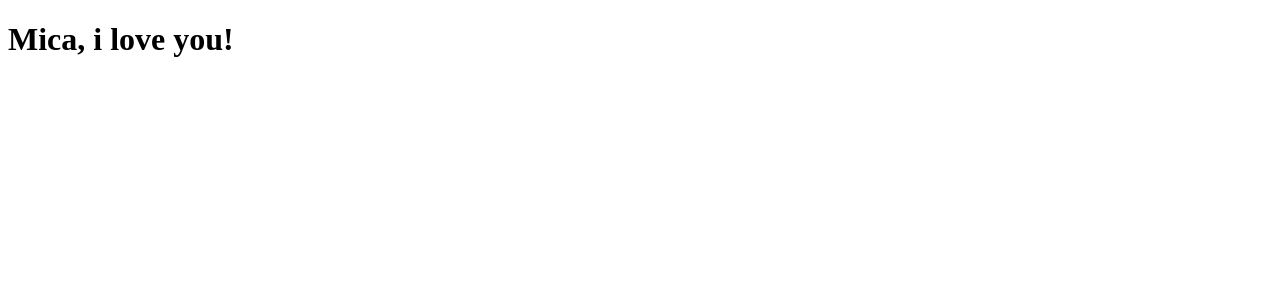
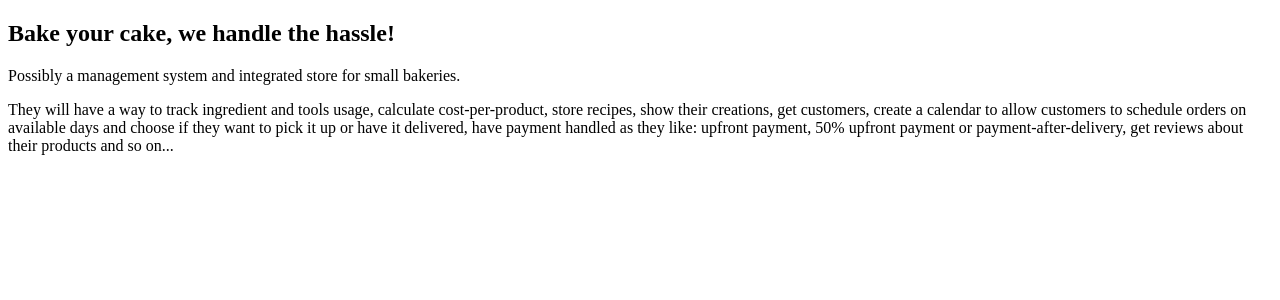
Before and after one commit to dev-joaovitor/clone-tabnews, a Next.js app: page / in a window 1280 px wide. Shown: the top 300 px of the page. Built offline with nearby package versions, Linux system fonts and the light colour scheme.

Commit message:
bake your cake, we handle the hassle!

```diff
--- a/pages/index.js
+++ b/pages/index.js
@@ -1,5 +1,24 @@
 function Home() {
-  return <h1>Mica, i love you!</h1>;
+  return (
+    <article>
+      <h1>Bake your cake, we handle the hassle!</h1>
+
+      <p>
+        Possibly a management system and integrated store
+        for small bakeries.
+      </p>
+
+      <p>
+        They will have a way to track ingredient and tools usage,
+        calculate cost-per-product, store recipes, show their creations,
+        get customers, create a calendar to allow customers to
+        schedule orders on available days and choose if they want to
+        pick it up or have it delivered, have payment handled as they
+        like: upfront payment, 50% upfront payment or payment-after-delivery,
+        get reviews about their products and so on...
+      </p>
+    </article>
+  );
 }
 
 export default Home;
```
